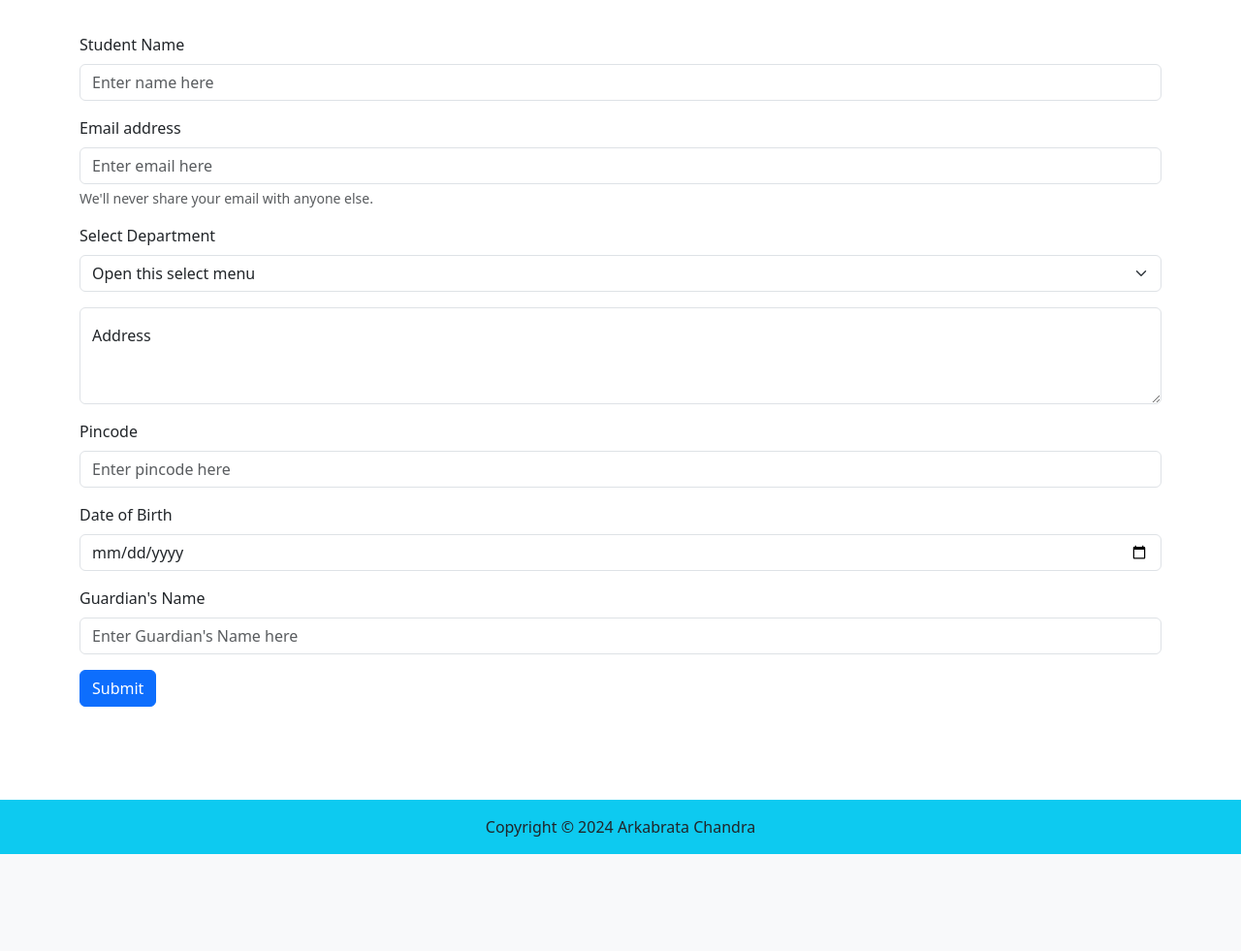
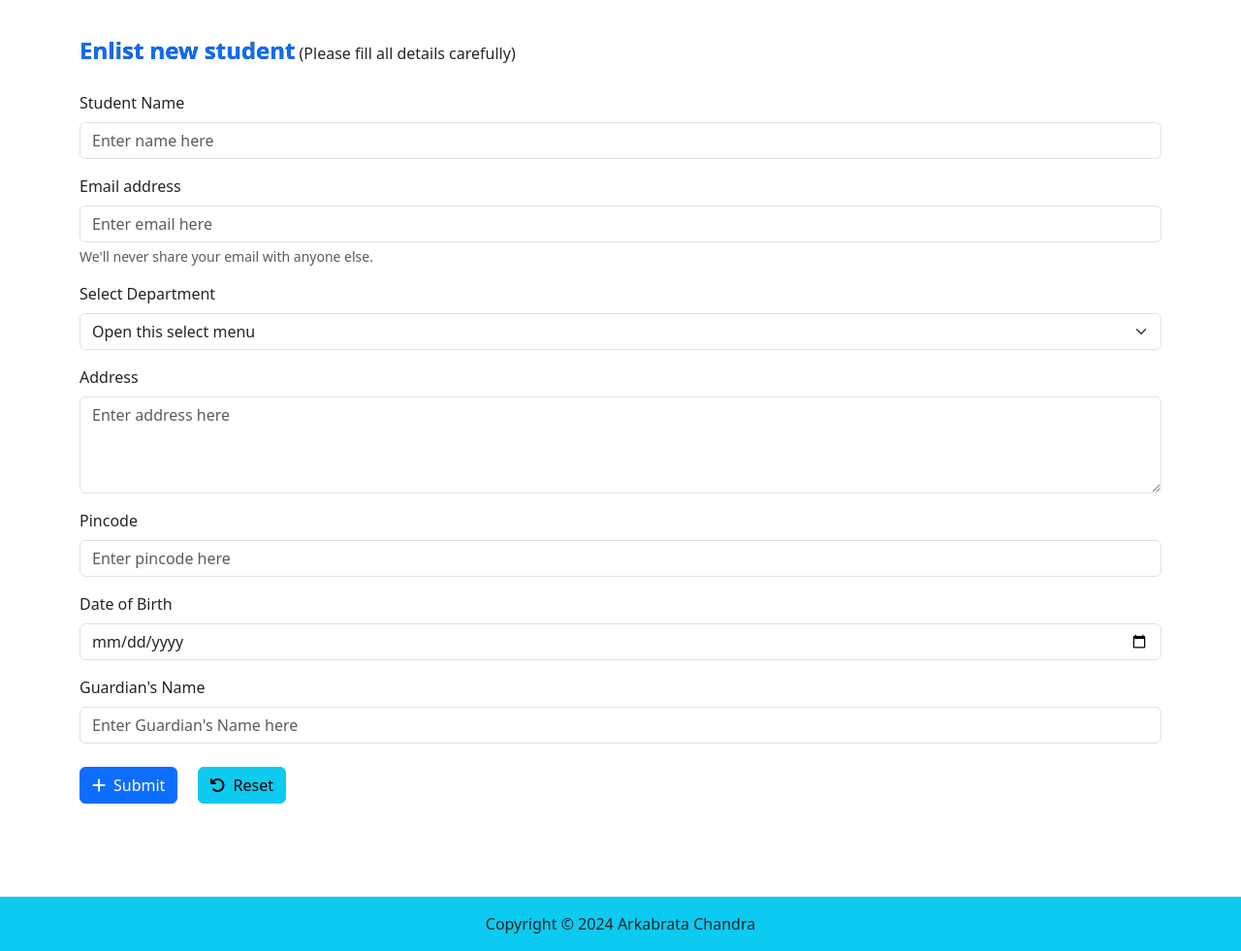
Before and after one commit to itzarkabrata/College-Academics-System, a Django app: template studentcard/templates/report/student.html in a window 1280 px wide. Shown: the part 62-1043 px from the top of the page at 97% size. Before the commit the page ends 943 px from the top, so only its background shows below. Run offline with Django 3.2, Linux system fonts and the light colour scheme; the template is opened without the code that fills it, so the values that code supplies are empty.

Commit message:
Some extra css added

```diff
--- a/studentcard/templates/report/profile.html
+++ b/studentcard/templates/report/profile.html
@@ -6,8 +6,8 @@
                 <div class="fs-2 fw-semibold text-primary" style="text-shadow: 0.1px 0.1px 1px black;">Student Name : {{stu_info.stu_name}} ({{stu_info.stu_id.student_id}})</div>
                 <div class="fs-4">Department of {{stu_info.dept.department}} ({{stu_info.dept.code}})</div>
             </div>
-            <div class="bg-info mb-3 mb-md-0">
-                <img src="" alt="This is image" height="45px">
+            <div class="d-flex justify-content-center align-items-center mb-3 mb-md-0 px-1" style="height: 180px;border: 2px solid rgb(13 110 253);">
+                <img class="bg-info" src="https://static.vecteezy.com/system/resources/thumbnails/011/675/374/small_2x/man-avatar-image-for-profile-png.png" alt="This is image" height="170px">
             </div>
         </div>
         <div class="container bg-light rounded-4 py-3 px-4">
--- a/studentcard/templates/report/student.html
+++ b/studentcard/templates/report/student.html
@@ -1,41 +1,43 @@
 {% extends "base.html" %}
 {% block main %}
 <div class="container">
+  <div class="mb-4"><span class="fs-4 fw-semibold text-primary" style="text-shadow: 0.1px 0.1px 0.2px black;">Enlist new student</span> (Please fill all details carefully)</div>
 <form method="POST" action="/student/enlist/">
   {% csrf_token %}
     <div class="mb-3">
         <label for="InputName" class="form-label">Student Name</label>
-        <input type="text" class="form-control" name="name" id="InputName" placeholder="Enter name here">
+        <input type="text" class="form-control" name="name" id="InputName" placeholder="Enter name here" required>
     </div>
     <div class="mb-3">
       <label for="exampleInputEmail1" class="form-label">Email address</label>
-      <input type="email" name="email" class="form-control" id="exampleInputEmail1" aria-describedby="emailHelp" placeholder="Enter email here">
+      <input type="email" name="email" class="form-control" id="exampleInputEmail1" aria-describedby="emailHelp" placeholder="Enter email here" required>
       <div id="emailHelp" class="form-text">We'll never share your email with anyone else.</div>
     </div>
     <label for="InputDepartment" class="form-label">Select Department</label>
-    <select class="form-select" name="department_name" aria-label="Default select example">
+    <select class="form-select" name="department_name" aria-label="Default select example" required>
       <option selected>Open this select menu</option>
       {% for d in department_list %}
         <option value='{{d}}'>{{d}}</option>
       {% endfor %}
     </select>
-    <div class="form-floating mt-3">
-        <label for="floatingTextarea">Address</label>
-        <textarea class="form-control" name="address" placeholder="Leave a comment here" id="floatingTextarea" style="height: 100px;"></textarea>
+    <div class="mt-3">
+      <label for="floatingTextarea" class="mb-2">Address</label>
+      <textarea class="form-control" name="address" placeholder="Enter address here" id="floatingTextarea" style="height: 100px;" required></textarea>
     </div>
     <div class="mt-3">
       <label for="InputPincode" class="form-label">Pincode</label>
-      <input type="text" class="form-control" name="pincode" id="InputPincode" placeholder="Enter pincode here">
+      <input type="text" class="form-control" name="pincode" id="InputPincode" placeholder="Enter pincode here" required>
     </div>
     <div class="mt-3">
       <label for="InputDOB" class="form-label">Date of Birth</label>
-      <input type="date" class="form-control" name="dob" id="InputDOB">
+      <input type="date" class="form-control" name="dob" id="InputDOB" required>
     </div>
     <div class="mt-3">
       <label for="InputGuardianName" class="form-label">Guardian's Name</label>
-      <input type="text" class="form-control" name="guardian_name" id="InputGuardianName" placeholder="Enter Guardian's Name here">
+      <input type="text" class="form-control" name="guardian_name" id="InputGuardianName" placeholder="Enter Guardian's Name here" required>
     </div>
-    <button type="submit" class="btn btn-primary mt-3">Submit</button>
+    <button type="submit" class="btn btn-primary mt-4 me-3"><i class="fa fa-add me-2"></i>Submit</button>
+    <button type="reset" class="btn btn-info mt-4"><i class="fa fa-undo me-2"></i>Reset</button>
 </form>
 </div>
 {% endblock %}
```
